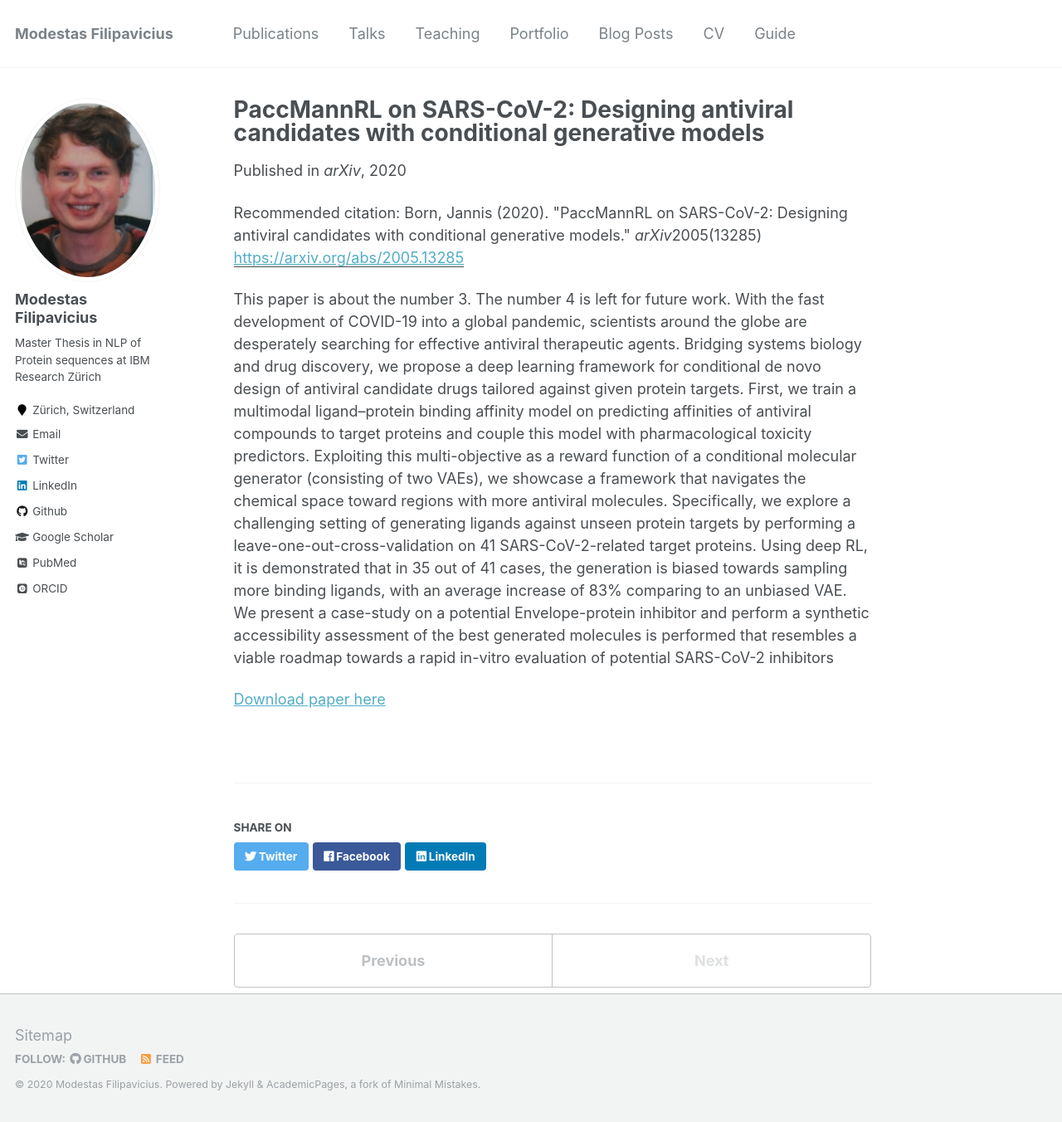
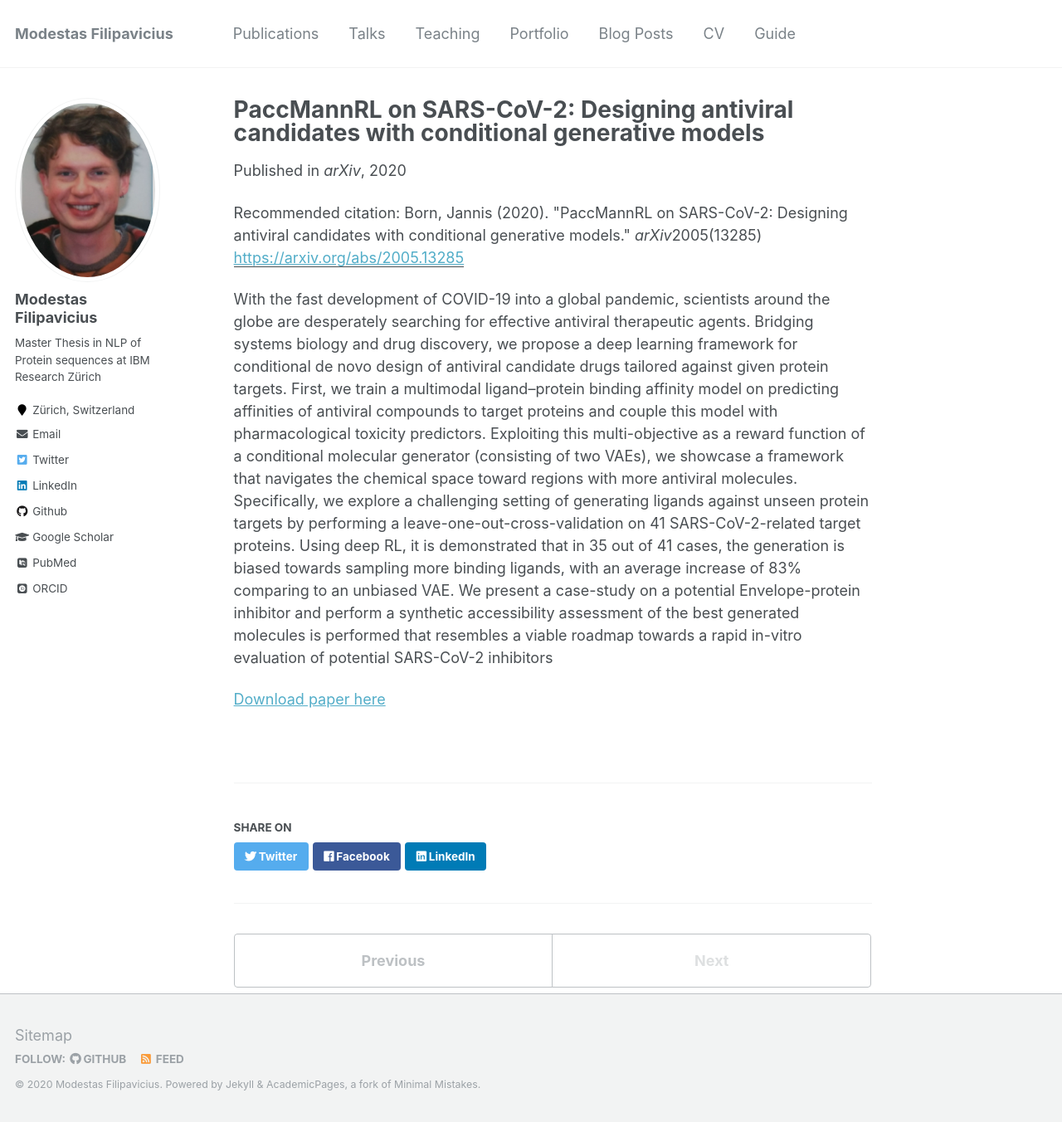
Before and after one commit to mfilipav/mfilipav.github.io, a Jekyll site: the page built from _publications/2020covid.md, in a window 1280 px wide and 1352 px high. Shown: the whole window at 83% size. Built offline with Jekyll 4.4.1, drawn with Linux system fonts in a browser that asks for light colours; some web fonts are replaced; a file with an impossible date is left out.

```diff
--- a/_publications/2020covid.md
+++ b/_publications/2020covid.md
@@ -8,7 +8,6 @@ venue: 'arXiv'
 paperurl: 'https://arxiv.org/abs/2005.13285'
 citation: 'Born, Jannis (2020). &quot;PaccMannRL on SARS-CoV-2: Designing antiviral candidates with conditional generative models.&quot; <i>arXiv</i>2005(13285)'
 ---
-This paper is about the number 3. The number 4 is left for future work.
 With the fast development of COVID-19 into a global pandemic, scientists around the globe are desperately searching for effective antiviral therapeutic agents. Bridging systems biology and drug discovery, we propose a deep learning framework for conditional de novo design of antiviral candidate drugs tailored against given protein targets. First, we train a multimodal ligand--protein binding affinity model on predicting affinities of antiviral compounds to target proteins and couple this model with pharmacological toxicity predictors. Exploiting this multi-objective as a reward function of a conditional molecular generator (consisting of two VAEs), we showcase a framework that navigates the chemical space toward regions with more antiviral molecules. Specifically, we explore a challenging setting of generating ligands against unseen protein targets by performing a leave-one-out-cross-validation on 41 SARS-CoV-2-related target proteins. Using deep RL, it is demonstrated that in 35 out of 41 cases, the generation is biased towards sampling more binding ligands, with an average increase of 83% comparing to an unbiased VAE. We present a case-study on a potential Envelope-protein inhibitor and perform a synthetic accessibility assessment of the best generated molecules is performed that resembles a viable roadmap towards a rapid in-vitro evaluation of potential SARS-CoV-2 inhibitors
 
 [Download paper here](https://arxiv.org/pdf/2005.13285)
```
Also changed, not shown: _publications/2019autodiagnosis.md (+1 -1 lines).
